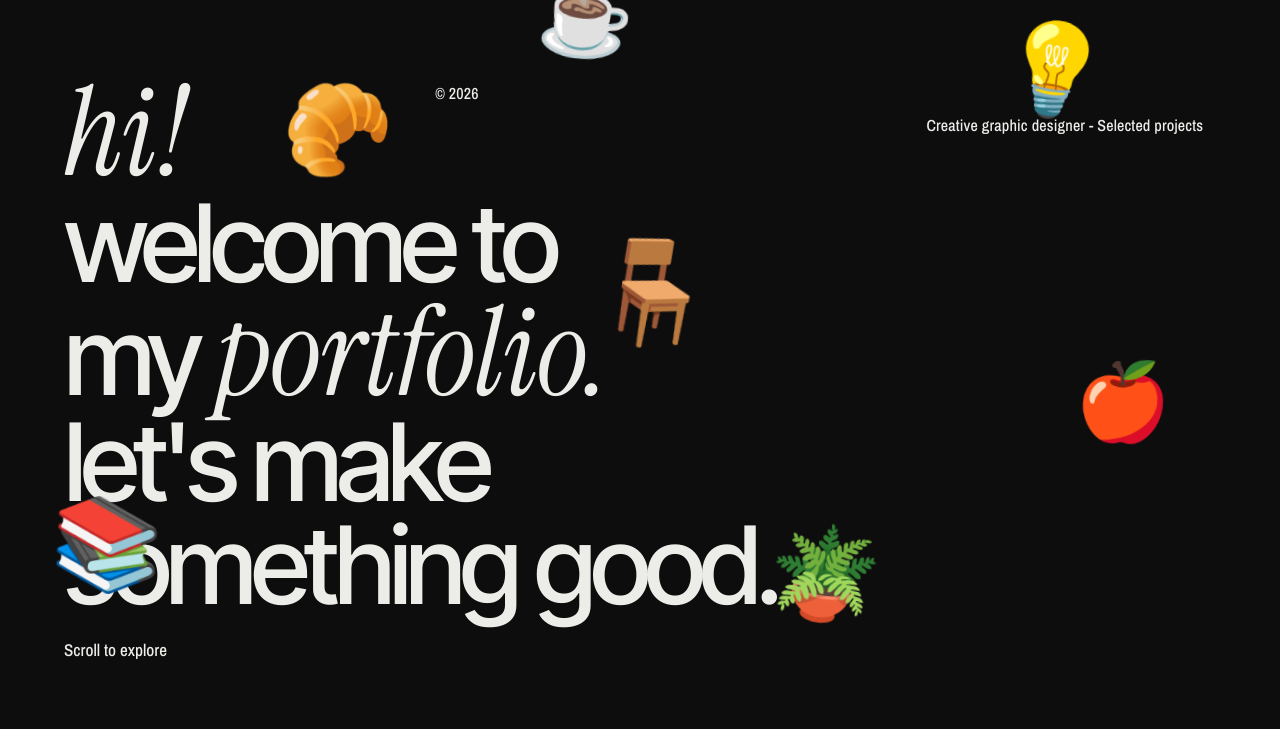
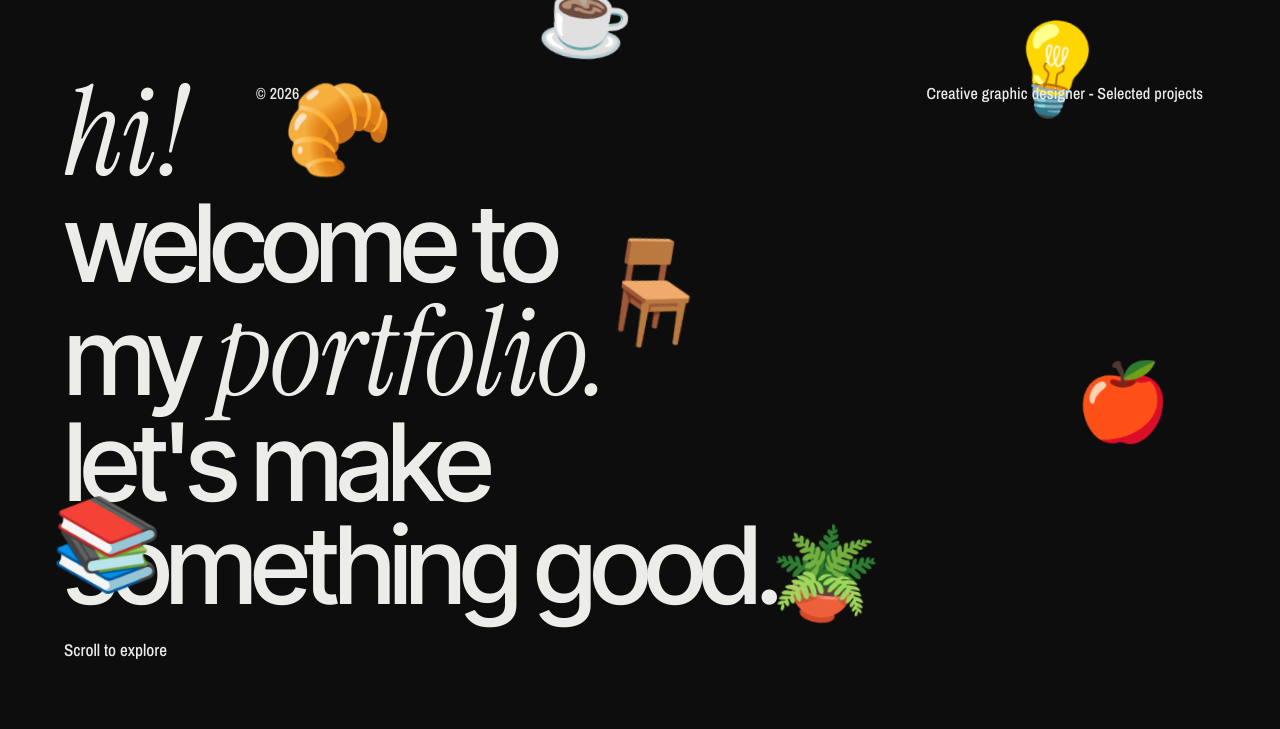
Before and after one commit to ajimtpl123/mrktk_GraphicDesigner, a plain HTML site: page index.html in a window 1280 px wide. Shown: the part 71-800 px from the top of the page. Drawn offline with nearby package versions, Linux system fonts and the light colour scheme.

Commit message:
Adjust position of footer text elements

```diff
--- a/index.html
+++ b/index.html
@@ -173,8 +173,8 @@
     </nav>
 
     <!-- GANTI: teks kecil di sekitar headline -->
-    <span class="tag" style="left:34%; top:19%">© 2026</span>
-    <span class="tag" style="right:6%; top:23%">Creative graphic designer - Selected projects</span>
+    <span class="tag" style="left:20%; top:19%">© 2026</span>
+    <span class="tag" style="right:6%; top:19%">Creative graphic designer - Selected projects</span>
 
     <!--
       OBJEK ILUSTRASI (yang bergoyang)
```
